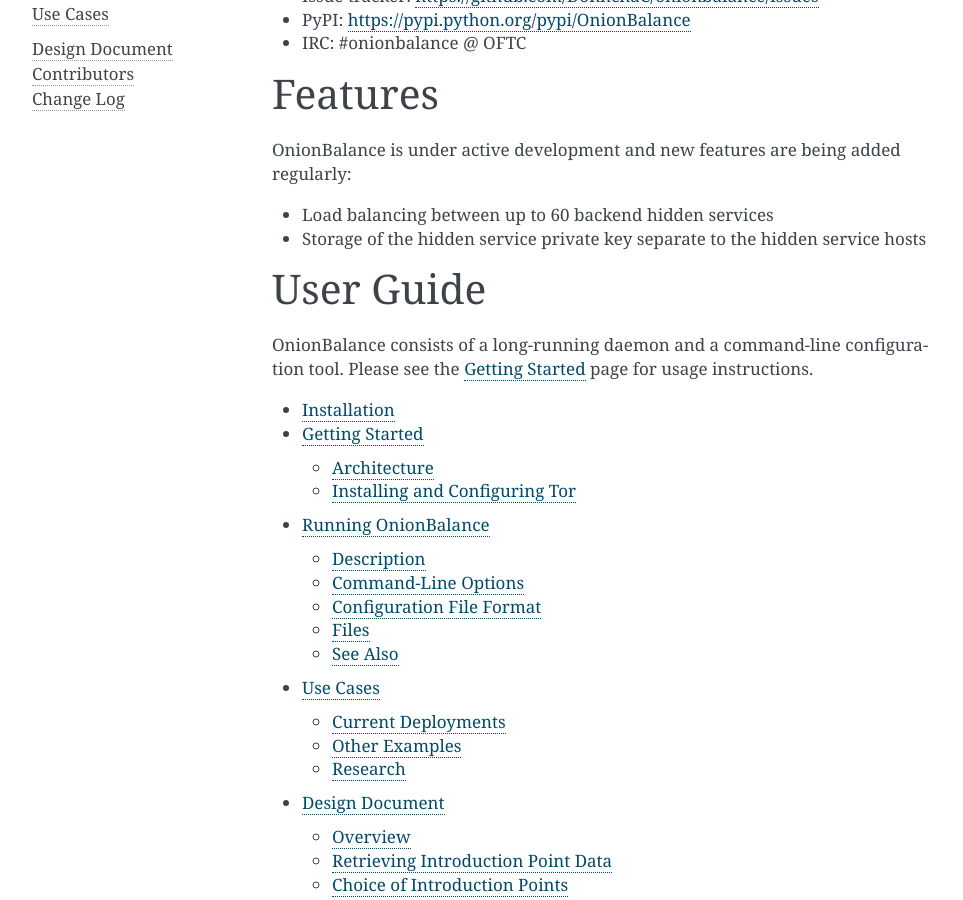
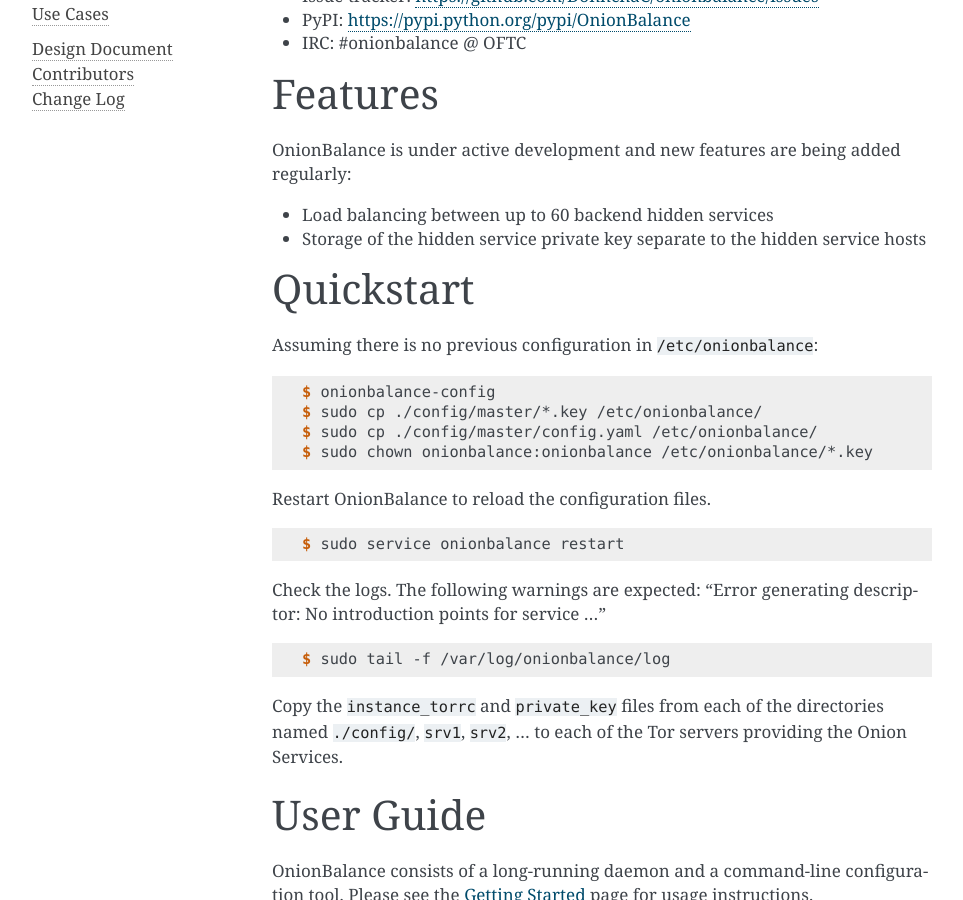
Before and after one commit to DonnchaC/onionbalance, a Sphinx documentation site: the page built from docs/index.rst, in a window 1280 px wide and 900 px high, scrolled down 279 px. Shown: the whole window, without its empty margins (148-1111 px from the left). Built offline with Sphinx 7.4.7, drawn with Linux system fonts in a browser that asks for light colours.

Commit message:
Add quickstart guide to the documentation

```diff
--- a/docs/index.rst
+++ b/docs/index.rst
@@ -28,6 +28,34 @@
   hosts
 
 
+Quickstart
+==========
+
+Assuming there is no previous configuration in ``/etc/onionbalance``:
+
+.. code-block:: console
+
+   $ onionbalance-config
+   $ sudo cp ./config/master/*.key /etc/onionbalance/
+   $ sudo cp ./config/master/config.yaml /etc/onionbalance/
+   $ sudo chown onionbalance:onionbalance /etc/onionbalance/*.key
+
+Restart OnionBalance to reload the configuration files.
+
+.. code-block:: console
+
+   $ sudo service onionbalance restart
+
+Check the logs. The following warnings are expected:
+"Error generating descriptor: No introduction points for service ..."
+
+.. code-block:: console
+
+   $ sudo tail -f /var/log/onionbalance/log
+
+Copy the ``instance_torrc`` and ``private_key`` files from each of the directories named ``./config/``, ``srv1``, ``srv2``, ... to each of the Tor servers providing the Onion Services.
+
+
 User Guide
 ==========
 
```
